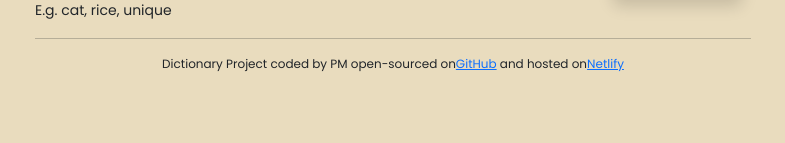
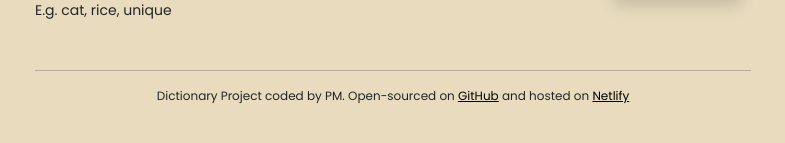
Before and after one commit to Pau-M/dictionary-project, a React (Create React App) app: page / in a window 1280 px wide. Shown: the part 543-686 px from the top of the page, without its empty margins (247-1032 px from the left). Built offline with nearby package versions, Linux system fonts and the light colour scheme; no server answers.

Commit message:
styling footer

```diff
--- a/src/App.css
+++ b/src/App.css
@@ -21,6 +21,9 @@ body {
 footer {
   font-size: 12px;
 }
+footer a {
+  color: black;
+}
 @media (max-width: 900px) {
   .container {
     width: 100%;
--- a/src/App.js
+++ b/src/App.js
@@ -9,12 +9,13 @@ function App() {
           <h1>Dictionary</h1>
           <h2>What word do you want to look up?</h2>
         </header>
-        <main>
+        <main className="mb-5">
           <Dictionary defaultWord="aurora" />
         </main>
         <hr />
         <footer className="text-center">
-          Dictionary Project coded by PM open-sourced on
+          <p>
+            Dictionary Project coded by PM. Open-sourced on{" "}
             <a
               href="https://github.com/Pau-M/dictionary-project"
               target="_blank"
@@ -22,7 +23,7 @@ function App() {
             >
               GitHub
             </a>{" "}
-          and hosted on
+            and hosted on{" "}
             <a
               href="https://dictionary-project-pau.netlify.app/"
               target="_blank"
@@ -30,6 +31,7 @@ function App() {
             >
               Netlify
             </a>
+          </p>
         </footer>
       </div>
     </div>
```
Lines whose indentation alone changed are shown as unchanged.
